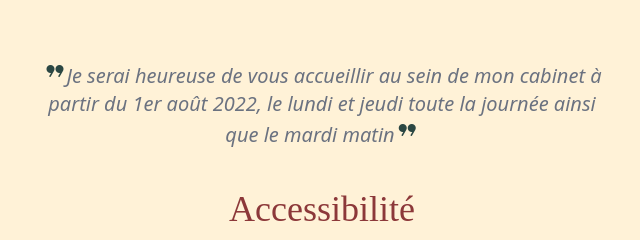
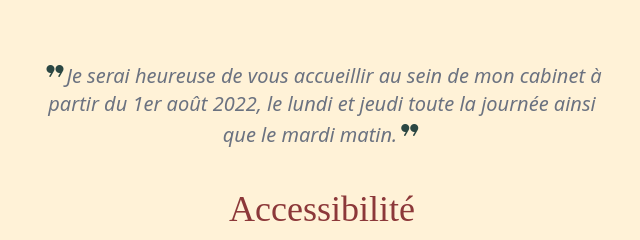
Before and after one commit to rcadel/sf-chloe, a website: page src/infos.html in a window 1280 px wide. Shown: the part 440-680 px from the top of the page, 318-958 px from the left. Drawn offline with nearby package versions, Linux system fonts and the light colour scheme; files that its build step writes are made by us from their sources; a web font is replaced by a local one.

Commit message:
add missing dot

```diff
--- a/src/infos.html
+++ b/src/infos.html
@@ -64,7 +64,7 @@
           <span class="material-symbols-rounded"> format_quote </span>Je serai
           heureuse de vous accueillir au sein de mon cabinet à partir du 1er
           août 2022, le lundi et jeudi toute la journée ainsi que le mardi
-          matin<span class="material-symbols-rounded"> format_quote </span>
+          matin.<span class="material-symbols-rounded"> format_quote </span>
         </p>
       </div>
       <div>
```
